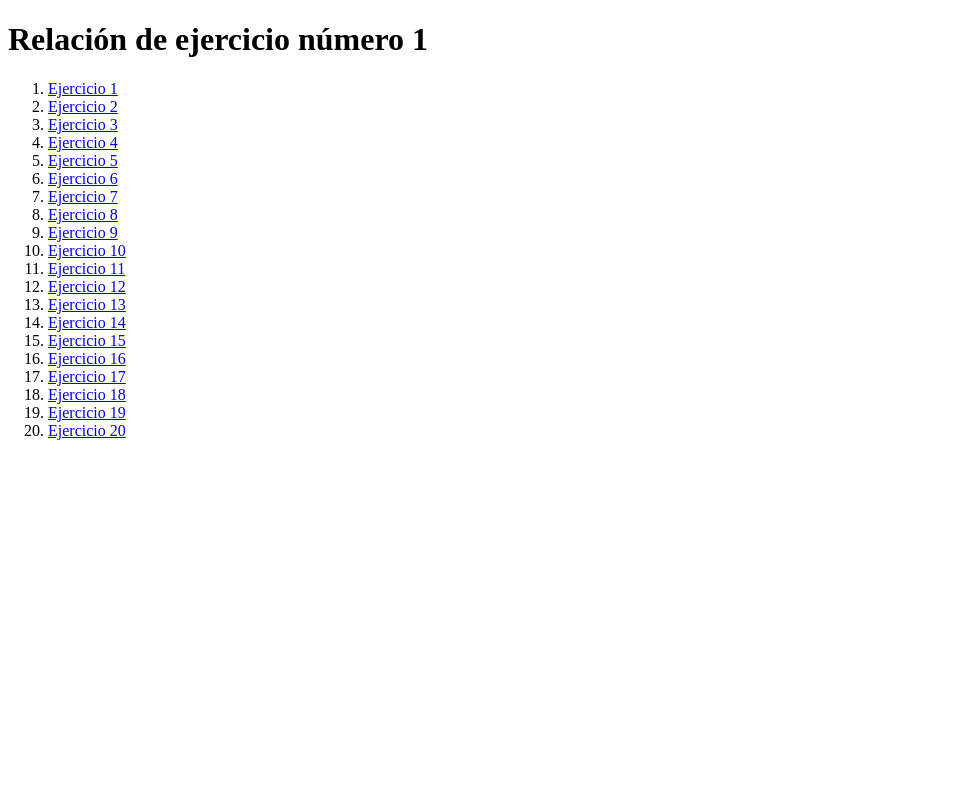
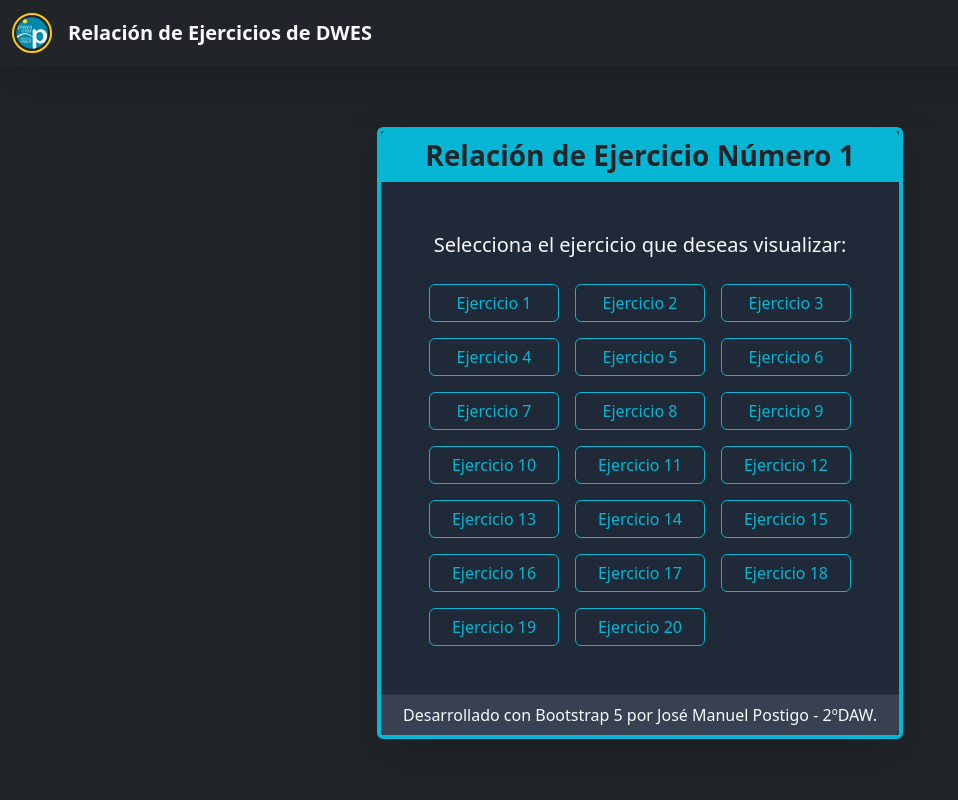
Before and after one commit to jpossua/DWES, a PHP site: page / in a window 1280 px wide. Shown: the whole page, without its empty margins (0-958 px from the left). Run offline with PHP 8.4, Linux system fonts and the light colour scheme.

Commit message:
Sexto commit: Modificación de los index, creación del README de la relación 2 y ejercicios 04 y 05 de la relación2

```diff
--- a/relacion1/Ejercicio05.php
+++ b/relacion1/Ejercicio05.php
@@ -41,7 +41,7 @@
     echo ("</ol>");
 
     echo ("<table border='1'>");
-    echo ("<th align='center'>Temperaturas</th>");
+    echo ("<th  colspan='2' align='center'>Temperaturas</th>");
     foreach (TEMPERATURAS as $dia => $temp) {
         echo ("<tr>");
         echo ("<td><b>$dia</b></td>");
--- a/relacion1/index.html
+++ b/relacion1/index.html
@@ -4,35 +4,156 @@
 <head>
     <meta charset="UTF-8">
     <meta name="viewport" content="width=device-width, initial-scale=1.0">
-    <title>index</title>
+    <title>Relación de Ejercicios - Playamar</title>
     <link rel="shortcut icon" href="img/playamar.png" type="image/x-icon">
+
+    <!-- Carga de Bootstrap CSS 5.3 -->
+    <link href="https://cdn.jsdelivr.net/npm/bootstrap@5.3.8/dist/css/bootstrap.min.css" rel="stylesheet"
+        integrity="sha384-sRIl4kxILFvY47J16cr9ZwB07vP4J8+LH7qKQnuqkuIAvNWLzeN8tE5YBujZqJLB" crossorigin="anonymous">
 </head>
 
-<body>
-    <h1>Relación de ejercicio número 1</h1>
-    <ol>
-        <li><a href="./Ejercicio01.php" target="_blank">Ejercicio 1</a></li>
-        <li><a href="./Ejercicio02.php" target="_blank">Ejercicio 2</a></li>
-        <li><a href="./Ejercicio03.php" target="_blank">Ejercicio 3</a></li>
-        <li><a href="./Ejercicio04.php" target="_blank">Ejercicio 4</a></li>
-        <li><a href="./Ejercicio05.php" target="_blank">Ejercicio 5</a></li>
-        <li><a href="./Ejercicio06.php" target="_blank">Ejercicio 6</a></li>
-        <li><a href="./Ejercicio07.php" target="_blank">Ejercicio 7</a></li>
-        <li><a href="./Ejercicio08.php" target="_blank">Ejercicio 8</a></li>
-        <li><a href="./Ejercicio09.php" target="_blank">Ejercicio 9</a></li>
-        <li><a href="./Ejercicio10.php" target="_blank">Ejercicio 10</a></li>
-        <li><a href="./Ejercicio11.php" target="_blank">Ejercicio 11</a></li>
-        <li><a href="./Ejercicio12.php" target="_blank">Ejercicio 12</a></li>
-        <li><a href="./Ejercicio13.php" target="_blank">Ejercicio 13</a></li>
-        <li><a href="./Ejercicio14.php" target="_blank">Ejercicio 14</a></li>
-        <li><a href="./Ejercicio15.php" target="_blank">Ejercicio 15</a></li>
-        <li><a href="./Ejercicio16.php" target="_blank">Ejercicio 16</a></li>
-        <li><a href="./Ejercicio17.php" target="_blank">Ejercicio 17</a></li>
-        <li><a href="./Ejercicio18.php" target="_blank">Ejercicio 18</a></li>
-        <li><a href="./Ejercicio19.php" target="_blank">Ejercicio 19</a></li>
-        <li><a href="./Ejercicio20.php" target="_blank">Ejercicio 20</a></li>
+<!-- El cuerpo usa clases de Bootstrap para el fondo oscuro (bg-dark) y la altura completa (vh-100) -->
 
-    </ol>
+<body class="bg-dark text-white d-flex flex-column vh-100">
+
+    <!-- Navbar: Fija en la parte superior con el logo en la esquina izquierda -->
+    <nav class="navbar navbar-dark bg-dark sticky-top shadow-lg">
+        <div class="container-fluid">
+            <!-- Logo y Borde Amarillo (estilo en línea para el color personalizado) -->
+            <a class="navbar-brand d-flex align-items-center" href="index.html">
+                <img src="img/playamar.png" alt="Logo Playamar" width="40" height="40"
+                    class="d-inline-block align-text-top rounded-circle me-3"
+                    style="border: 2px solid #facc15; padding: 2px;">
+                <!-- Título visible solo en pantallas grandes (oculto en sm/xs) -->
+                <span class="d-none d-sm-block text-xl fw-semibold text-light">Relación de Ejercicios de DWES</span>
+            </a>
+            <!-- Botón de navegación opcional aquí -->
+        </div>
+    </nav>
+
+    <!-- Contenido Principal: Tarjeta de ejercicios centrada -->
+    <!-- Clases de Bootstrap para centrado vertical y horizontal y ocupar el espacio restante -->
+    <div class="d-flex flex-grow-1 align-items-center justify-content-center py-4">
+        <div class="container" style="max-width: 550px;">
+
+            <!-- Tarjeta de Ejercicios -->
+            <!-- Estilo en línea para el borde Cyan y grosor (4px) -->
+            <div class="card bg-dark text-white shadow-lg"
+                style="background-color: #1f2937 !important; border-color: #06b6d4 !important; border-width: 4px !important;">
+
+                <!-- Encabezado de la Tarjeta (Color Cyan) -->
+                <!-- Estilo en línea para el fondo Cyan -->
+                <div class="card-header text-center"
+                    style="background-color: #06b6d4 !important; border-color: #06b6d4 !important;">
+                    <h1 class="h3 mb-0 text-dark fw-bold">Relación de Ejercicio Número 1</h1>
+                </div>
+
+                <!-- Cuerpo de la Tarjeta -->
+                <div class="card-body p-4 p-md-5">
+                    <p class="text-center text-light lead mb-4">Selecciona el ejercicio que deseas visualizar:</p>
+
+                    <!-- Grid de Botones de Ejercicio -->
+                    <div class="row row-cols-2 row-cols-md-3 g-3 text-center">
+
+                        <!-- Botones: Estilo en línea para color de texto y borde Cyan -->
+                        <div class="col">
+                            <a href="./Ejercicio01.php" target="_blank" class="btn btn-outline-info w-100"
+                                style="color: #06b6d4; border-color: #06b6d4;">Ejercicio 1</a>
+                        </div>
+                        <div class="col">
+                            <a href="./Ejercicio02.php" target="_blank" class="btn btn-outline-info w-100"
+                                style="color: #06b6d4; border-color: #06b6d4;">Ejercicio 2</a>
+                        </div>
+                        <div class="col">
+                            <a href="./Ejercicio03.php" target="_blank" class="btn btn-outline-info w-100"
+                                style="color: #06b6d4; border-color: #06b6d4;">Ejercicio 3</a>
+                        </div>
+                        <div class="col">
+                            <a href="./Ejercicio04.php" target="_blank" class="btn btn-outline-info w-100"
+                                style="color: #06b6d4; border-color: #06b6d4;">Ejercicio 4</a>
+                        </div>
+                        <div class="col">
+                            <a href="./Ejercicio05.php" target="_blank" class="btn btn-outline-info w-100"
+                                style="color: #06b6d4; border-color: #06b6d4;">Ejercicio 5</a>
+                        </div>
+                        <div class="col">
+                            <a href="./Ejercicio06.php" target="_blank" class="btn btn-outline-info w-100"
+                                style="color: #06b6d4; border-color: #06b6d4;">Ejercicio 6</a>
+                        </div>
+                        <div class="col">
+                            <a href="./Ejercicio07.php" target="_blank" class="btn btn-outline-info w-100"
+                                style="color: #06b6d4; border-color: #06b6d4;">Ejercicio 7</a>
+                        </div>
+                        <div class="col">
+                            <a href="./Ejercicio08.php" target="_blank" class="btn btn-outline-info w-100"
+                                style="color: #06b6d4; border-color: #06b6d4;">Ejercicio 8</a>
+                        </div>
+                        <div class="col">
+                            <a href="./Ejercicio09.php" target="_blank" class="btn btn-outline-info w-100"
+                                style="color: #06b6d4; border-color: #06b6d4;">Ejercicio 9</a>
+                        </div>
+                        <div class="col">
+                            <a href="./Ejercicio10.php" target="_blank" class="btn btn-outline-info w-100"
+                                style="color: #06b6d4; border-color: #06b6d4;">Ejercicio 10</a>
+                        </div>
+                        <div class="col">
+                            <a href="./Ejercicio11.php" target="_blank" class="btn btn-outline-info w-100"
+                                style="color: #06b6d4; border-color: #06b6d4;">Ejercicio 11</a>
+                        </div>
+                        <div class="col">
+                            <a href="./Ejercicio12.php" target="_blank" class="btn btn-outline-info w-100"
+                                style="color: #06b6d4; border-color: #06b6d4;">Ejercicio 12</a>
+                        </div>
+                        <div class="col">
+                            <a href="./Ejercicio13.php" target="_blank" class="btn btn-outline-info w-100"
+                                style="color: #06b6d4; border-color: #06b6d4;">Ejercicio 13</a>
+                        </div>
+                        <div class="col">
+                            <a href="./Ejercicio14.php" target="_blank" class="btn btn-outline-info w-100"
+                                style="color: #06b6d4; border-color: #06b6d4;">Ejercicio 14</a>
+                        </div>
+                        <div class="col">
+                            <a href="./Ejercicio15.php" target="_blank" class="btn btn-outline-info w-100"
+                                style="color: #06b6d4; border-color: #06b6d4;">Ejercicio 15</a>
+                        </div>
+                        <div class="col">
+                            <a href="./Ejercicio16.php" target="_blank" class="btn btn-outline-info w-100"
+                                style="color: #06b6d4; border-color: #06b6d4;">Ejercicio 16</a>
+                        </div>
+                        <div class="col">
+                            <a href="./Ejercicio17.php" target="_blank" class="btn btn-outline-info w-100"
+                                style="color: #06b6d4; border-color: #06b6d4;">Ejercicio 17</a>
+                        </div>
+                        <div class="col">
+                            <a href="./Ejercicio18.php" target="_blank" class="btn btn-outline-info w-100"
+                                style="color: #06b6d4; border-color: #06b6d4;">Ejercicio 18</a>
+                        </div>
+                        <div class="col">
+                            <a href="./Ejercicio19.php" target="_blank" class="btn btn-outline-info w-100"
+                                style="color: #06b6d4; border-color: #06b6d4;">Ejercicio 19</a>
+                        </div>
+                        <div class="col">
+                            <a href="./Ejercicio20.php" target="_blank" class="btn btn-outline-info w-100"
+                                style="color: #06b6d4; border-color: #06b6d4;">Ejercicio 20</a>
+                        </div>
+
+                    </div>
+                </div>
+
+                <!-- Pie de la Tarjeta (Opcional) -->
+                <div class="card-footer text-center text-light" style="background-color: #374151 !important;">
+                    Desarrollado con Bootstrap 5 por José Manuel Postigo - 2ºDAW.
+                </div>
+            </div>
+            <!-- Fin Tarjeta -->
+
+        </div>
+    </div>
+
+    <!-- Carga de Bootstrap JS al final del body -->
+    <script src="https://cdn.jsdelivr.net/npm/bootstrap@5.3.8/dist/js/bootstrap.bundle.min.js"
+        integrity="sha384-FKyoEForCGlyvwx9Hj09JcYn3nv7wiPVlz7YYwJrWVcXK/BmnVDxM+D2scQbITxI"
+        crossorigin="anonymous"></script>
 </body>
 
 </html>
```
Also changed, not shown: relacion2/Ejercicio04.php (added, +56 -0 lines), relacion2/Ejercicio05.php (added, +78 -0 lines), relacion2/index.html (+139 -26 lines), relacion1/Ejercicio04.php (line endings or trailing spaces), relacion1/README.md, relacion2/README.md (added).
